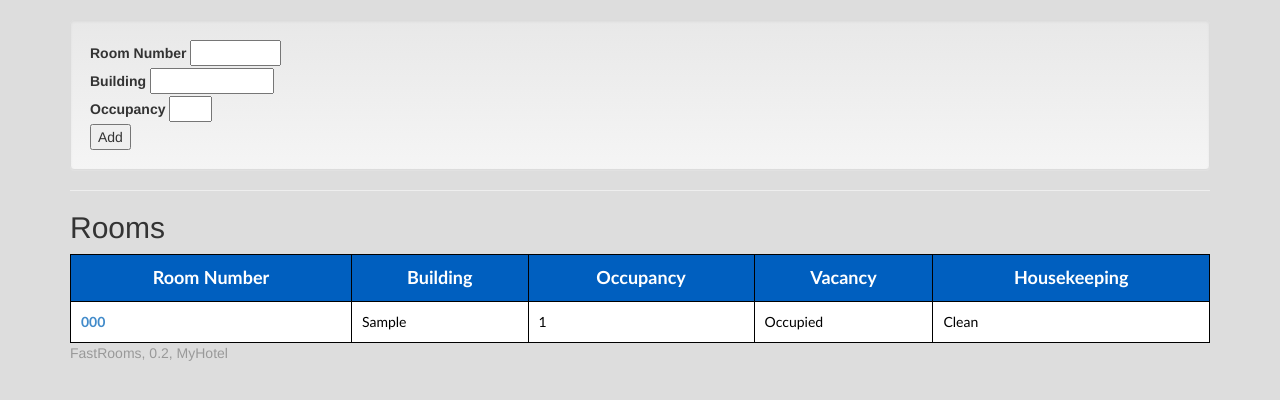
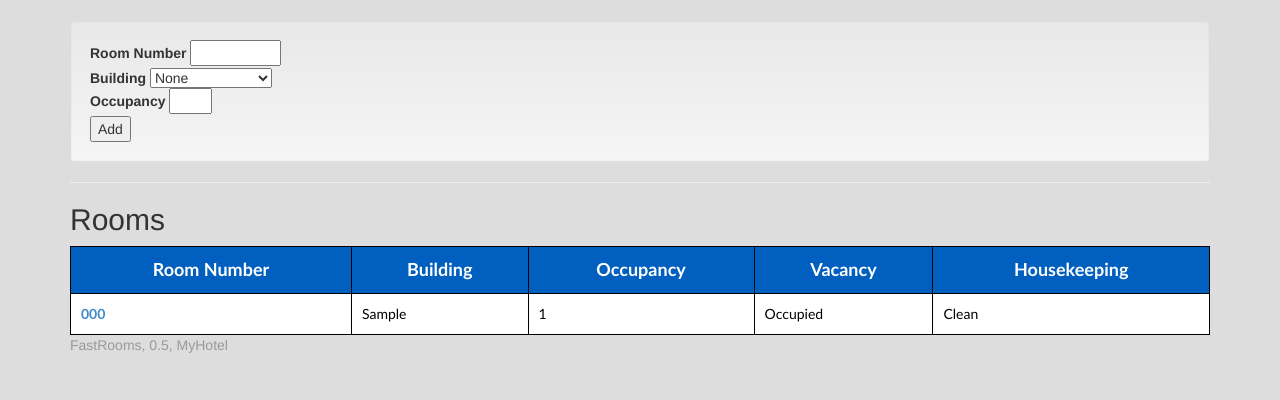
Before and after one commit to mesala01/fastrooms, a Flask app: page /room in a window 1280 px wide. Shown: the part 52-452 px from the top of the page. Run offline with Flask 2, Linux system fonts and the light colour scheme; tables that the repository leaves empty hold one stand-in row (values such as "Sample post"); some libraries are stand-ins or nearby versions.

Commit message:
Added building selector on add room form

```diff
--- a/config.py
+++ b/config.py
@@ -1,3 +1,3 @@
 appname = "FastRooms"
-build = "0.2"
+build = "0.5"
 sitename = "MyHotel"
--- a/main.py
+++ b/main.py
@@ -5,7 +5,6 @@ import datetime
 import config
 import forms
 import os
-import re
 import random
 
 
@@ -342,7 +341,8 @@ def room_page():
 
 	form = forms.addRoom()
 	rooms = db.session.query(Room)
-	return render_template('room.html',form=form,rooms=rooms)
+	bldgs = db.session.query(Building)
+	return render_template('room.html',form=form,rooms=rooms,bldgs=bldgs)
 
 @app.route('/building', methods=['GET', 'POST'])
 def building_page():
--- a/templates/RoomReservation.html
+++ b/templates/RoomReservation.html
@@ -25,10 +25,10 @@
 
    	   <form class="form-horizontal" action="/roomsearch" method="POST">
 
-   	   		Check In: (MM/DD/YYY) <input type="text" name="checkIn" required>
+   	   		Check In: (MM/DD/YYYY) <input type="text" name="checkIn" required>
    	   		<br />
 
-   	   		Check Out: (MM/DD/YYY) <input type="text" name="checkOut" required>
+   	   		Check Out: (MM/DD/YYYY) <input type="text" name="checkOut" required>
    	   		<br />
 
      		Number of Guests:
--- a/templates/room.html
+++ b/templates/room.html
@@ -9,7 +9,13 @@
 <form class="well" method="POST" action="/room">
     {{ form.csrf_token }}
     {{ form.roomNumber.label }} {{ form.roomNumber(size=8) }} <br />
-    {{ form.building.label }} {{ form.building(size=12) }} <br />
+    <strong>Building</strong>
+    <select name="building">
+    	<option value="None">None</option>
+    	{% for b in bldgs %}
+    		<option value="{{ b.name }}">{{ b.name }}</option>
+    	{% endfor %}
+    </select> <br />
     {{ form.occupancy.label }} {{ form.occupancy(size=2) }}<br />
     <input type="submit" value="Add">
 </form>
```
